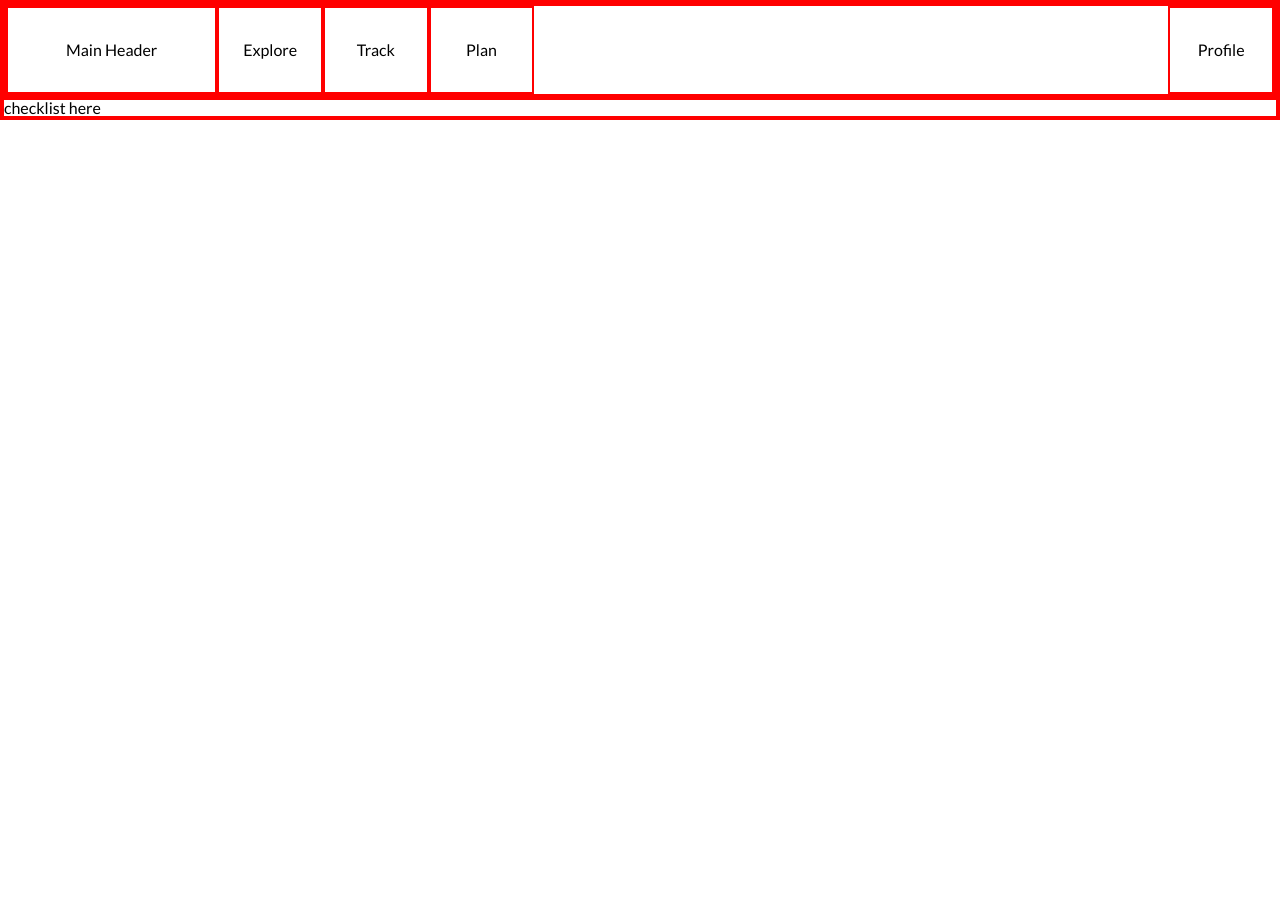
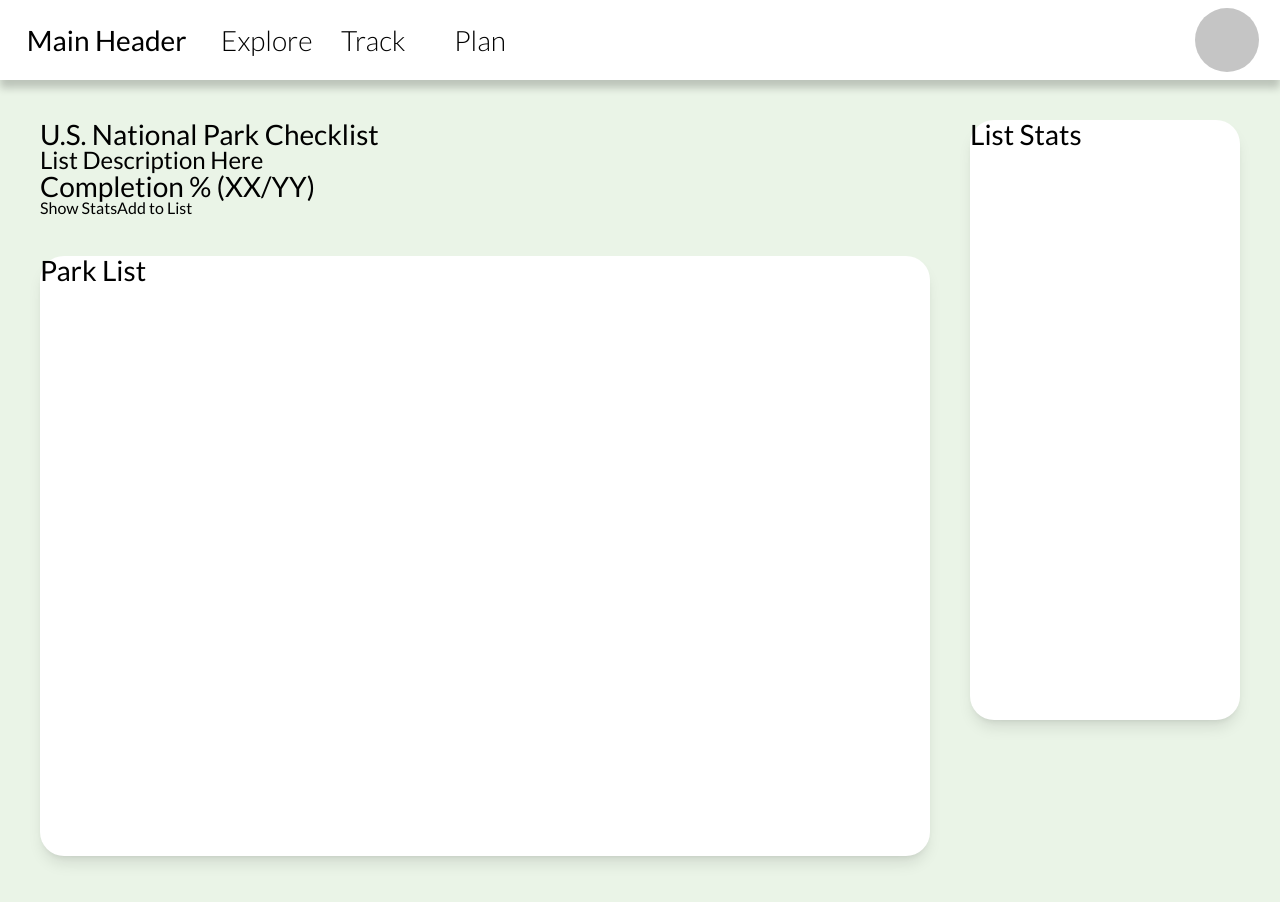
Before and after one commit to euouae682/np-checklist, a Next.js app: page /track in a window 1280 px wide. Shown: the top 902 px of the page. Before the commit the page ends 800 px from the top, so only its background shows below. Built offline with nearby package versions, Linux system fonts and the light colour scheme.

Commit message:
styled top nav

```diff
--- a/src/app/(subpages)/TopNav.tsx
+++ b/src/app/(subpages)/TopNav.tsx
@@ -1,12 +1,12 @@
 export default function TopNav() {
     return (
-        <nav className="w-full h-24">
+        <nav className="w-full h-20 relative shadow-dark">
             <ul className="h-full flex flex-row">
-                <li className="flex items-center justify-center w-1/6">Main Header</li>
-                <li className="flex items-center justify-center w-1/12">Explore</li>
-                <li className="flex items-center justify-center w-1/12">Track</li>
-                <li className="flex items-center justify-center w-1/12">Plan</li>
-                <li className="flex items-center justify-center w-1/12 ml-auto">Profile</li>
+                <li className="flex items-center justify-center w-1/6"><h1>Main Header</h1></li>
+                <li className="flex items-center justify-center w-1/12 font-light"><h3>Explore</h3></li>
+                <li className="flex items-center justify-center w-1/12 font-light"><h3>Track</h3></li>
+                <li className="flex items-center justify-center w-1/12 font-light"><h3>Plan</h3></li>
+                <li className="flex items-center justify-center w-1/12 ml-auto"><div className="w-16 h-16 bg-slight-gray rounded-full"></div></li>
             </ul>
         </nav>
     )
--- /dev/null
+++ b/src/app/(subpages)/track/ListHeader.tsx
@@ -0,0 +1,13 @@
+export default function ListHeader() {
+    return (
+        <div>
+            <h2>U.S. National Park Checklist</h2>
+            <h4>List Description Here</h4>
+            <h2>Completion % (XX/YY)</h2>
+            <div>
+                <button>Show Stats</button>
+                <button>Add to List</button>
+            </div>
+        </div>
+    )
+}
--- /dev/null
+++ b/src/app/(subpages)/track/ListStats.tsx
@@ -0,0 +1,7 @@
+export default function ListStats() {
+    return (
+        <div className="h-[600px] col-span-1 bg-white shadow-lg rounded-3xl">
+            <h1 >List Stats</h1>
+        </div>
+    )
+}
--- /dev/null
+++ b/src/app/(subpages)/track/ParkList.tsx
@@ -0,0 +1,7 @@
+export default function ParkList() {
+    return (
+        <div className="h-[600px] bg-white shadow-lg rounded-3xl">
+            <h1>Park List</h1>
+        </div>
+    )
+}
--- a/src/app/(subpages)/track/page.tsx
+++ b/src/app/(subpages)/track/page.tsx
@@ -1,5 +1,15 @@
+import ListHeader from "./ListHeader";
+import ParkList from "./ParkList";
+import ListStats from "./ListStats";
+
 export default function Track() {
     return (
-        <h1>checklist here</h1>
+        <main className="p-10 grid grid-rows-2 grid-cols-4 gap-10 bg-pastel-green">
+            <div className="col-span-3 flex flex-col gap-10">
+                <ListHeader />
+                <ParkList />
+            </div>
+            <ListStats />
+        </main>
     );
 }
--- a/src/app/globals.css
+++ b/src/app/globals.css
@@ -28,9 +28,53 @@ table {
 	border-spacing: 0;
 }
 
+/* REMOVE SCROLLBAR */
+/* Hide scrollbar for Chrome, Safari and Opera */
+body::-webkit-scrollbar {
+  display: none;
+}
+
+/* Hide scrollbar for IE, Edge and Firefox */
+body {
+  -ms-overflow-style: none;  /* IE and Edge */
+  scrollbar-width: none;  /* Firefox */
+}
+
+/* TEXT STYLES */
+
+h1 {
+  font-size: 28px;
+  font-weight: 400;
+}
+
+h2 {
+  font-size: 28px;
+  font-weight: 400;
+}
+
+h3 {
+  font-size: 28px;
+  font-weight: 300;
+}
+
+h4 {
+  font-size: 24px;
+  font-weight: 400;
+}
+
+h5 {
+  font-size: 20px;
+  font-weight: 300;
+}
+
+p {
+  font-size: 12;
+  font-weight: 400;
+}
+
 /* STYLES FOR DEBUGGING */
-*,
+/* *,
 *::before,
 *::after {
   border: 2px solid red;
-}
+} */
--- a/src/app/layout.tsx
+++ b/src/app/layout.tsx
@@ -4,7 +4,8 @@ import { Lato } from 'next/font/google'
 import './globals.css'
 
 const lato = Lato({
-  weight: '400',
+  weight: ['300', '400'],
+  style: ['normal', 'italic'],
   subsets: ['latin']
 })
 
--- a/tailwind.config.ts
+++ b/tailwind.config.ts
@@ -13,6 +13,17 @@ const config: Config = {
         'gradient-conic':
           'conic-gradient(from 180deg at 50% 50%, var(--tw-gradient-stops))',
       },
+      colors: {
+        'pastel-green': '#eAf4e7',
+        'button-blue': '#004643',
+        'slight-gray': '#c5c5c5',
+        'link-blue': '#6c809a',
+        'bright-green': '#59c050',
+        'bright-red': '#ce1c1c',
+      },
+      boxShadow: {
+        'dark': '0px 8px 8px rgba(0, 0, 0, 0.20)',
+      },
     },
   },
   plugins: [],
```
